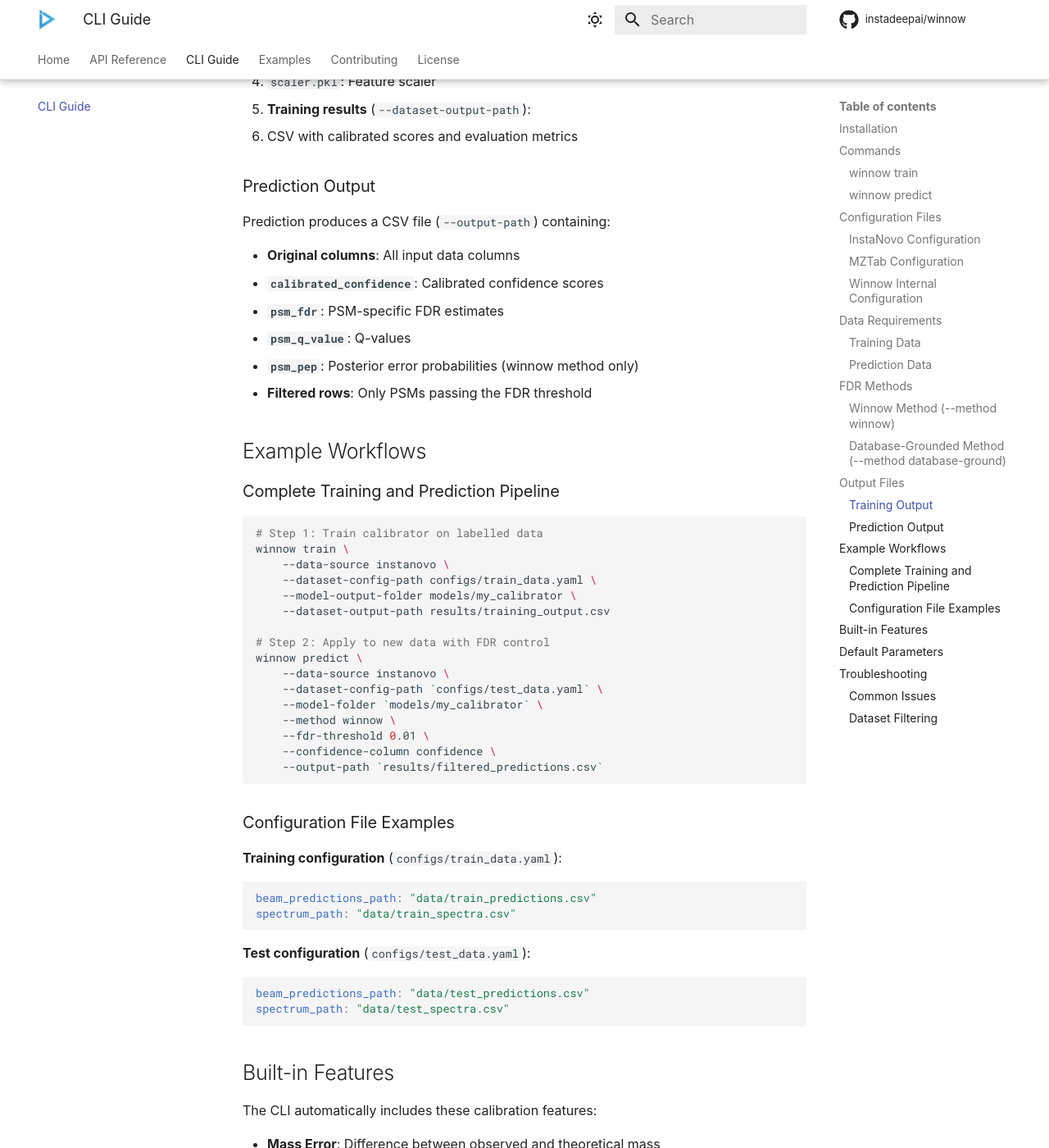
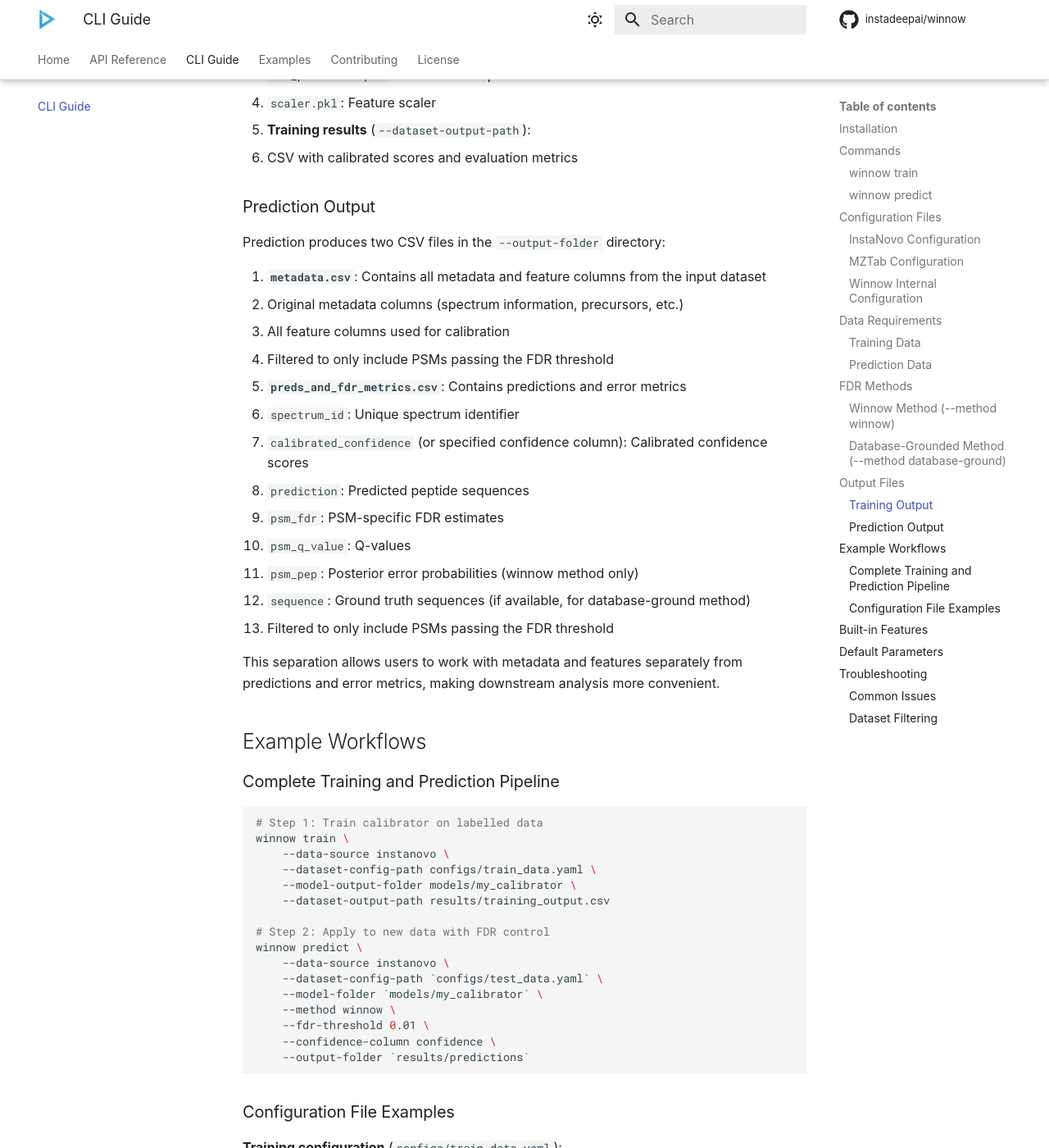
Before and after one commit to instadeepai/winnow, an MkDocs documentation site: the page built from docs/cli.md, in a window 1280 px wide and 1400 px high, scrolled down 4207 px. Shown: the whole window at 82% size. Built offline with MkDocs 1.6.1 and Material for MkDocs 9.7.7, drawn with Linux system fonts in a browser that asks for light colours; some web fonts are replaced; comment, search, counter and statistics services are not loaded; some of the changed text lies outside the part shown.

Commit message:
docs: update documentation to describe new winnow predict CLI and saving behaviour

````diff
--- a/docs/cli.md
+++ b/docs/cli.md
@@ -45,7 +45,7 @@ winnow predict \
     --method winnow \
     --fdr-threshold 0.01 \
     --confidence-column confidence \
-    --output-path ./predictions.csv
+    --output-folder ./predictions
 ```
 
 **Arguments:**
@@ -56,7 +56,7 @@ winnow predict \
 - `--method`: FDR estimation method (`winnow` or `database-ground`)
 - `--fdr-threshold`: Target FDR threshold (e.g., 0.01 for 1%)
 - `--confidence-column`: Name of confidence score column
-- `--output-path`: Path to save filtered results
+- `--output-folder`: Folder path to write output files to (creates `metadata.csv` and `preds_and_fdr_metrics.csv`)
 
 ## Configuration Files
 
@@ -176,14 +176,24 @@ Training produces:
 
 ### Prediction Output
 
-Prediction produces a CSV file (`--output-path`) containing:
+Prediction produces two CSV files in the `--output-folder` directory:
 
-- **Original columns**: All input data columns
-- **`calibrated_confidence`**: Calibrated confidence scores
-- **`psm_fdr`**: PSM-specific FDR estimates
-- **`psm_q_value`**: Q-values
-- **`psm_pep`**: Posterior error probabilities (winnow method only)
-- **Filtered rows**: Only PSMs passing the FDR threshold
+1. **`metadata.csv`**: Contains all metadata and feature columns from the input dataset
+   - Original metadata columns (spectrum information, precursors, etc.)
+   - All feature columns used for calibration
+   - Filtered to only include PSMs passing the FDR threshold
+
+2. **`preds_and_fdr_metrics.csv`**: Contains predictions and error metrics
+   - `spectrum_id`: Unique spectrum identifier
+   - `calibrated_confidence` (or specified confidence column): Calibrated confidence scores
+   - `prediction`: Predicted peptide sequences
+   - `psm_fdr`: PSM-specific FDR estimates
+   - `psm_q_value`: Q-values
+   - `psm_pep`: Posterior error probabilities (winnow method only)
+   - `sequence`: Ground truth sequences (if available, for database-ground method)
+   - Filtered to only include PSMs passing the FDR threshold
+
+This separation allows users to work with metadata and features separately from predictions and error metrics, making downstream analysis more convenient.
 
 ## Example Workflows
 
@@ -205,7 +215,7 @@ winnow predict \
     --method winnow \
     --fdr-threshold 0.01 \
     --confidence-column confidence \
-    --output-path `results/filtered_predictions.csv`
+    --output-folder `results/predictions`
 ```
 
 ### Configuration File Examples
````
